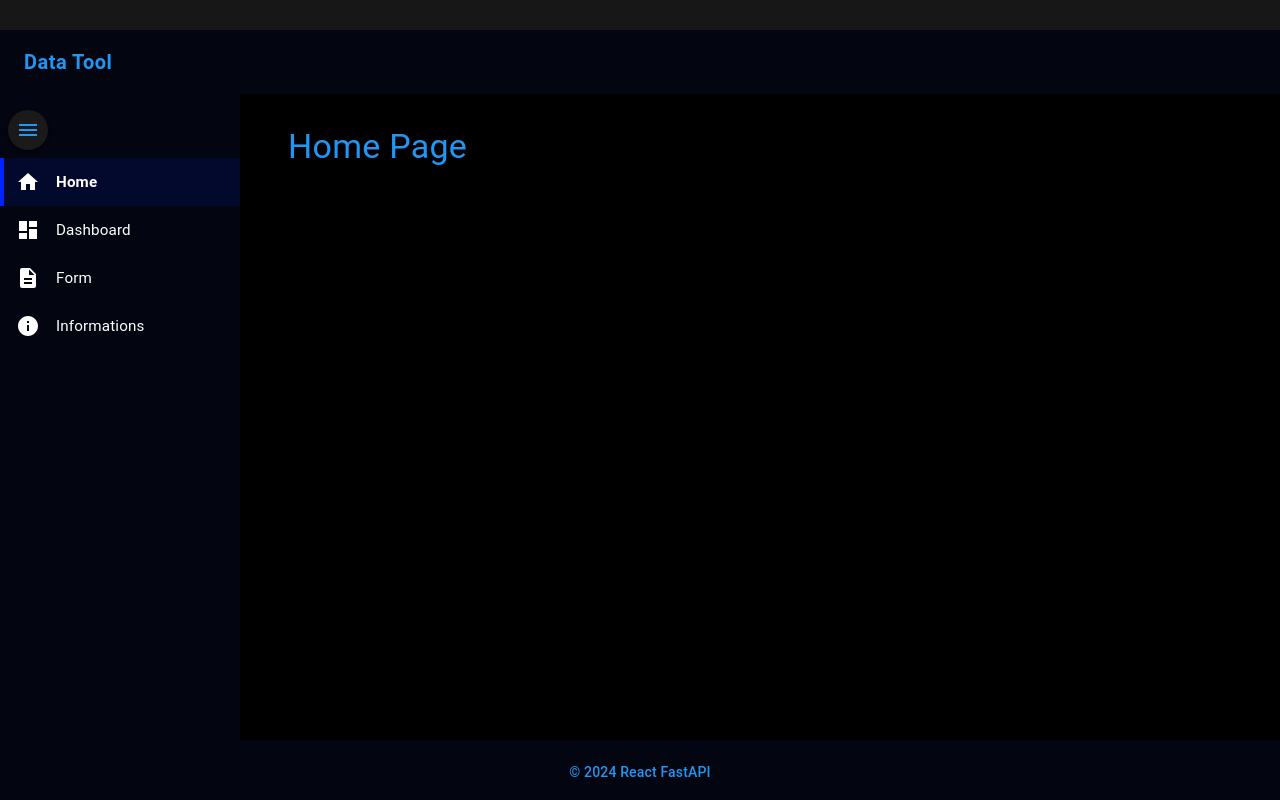
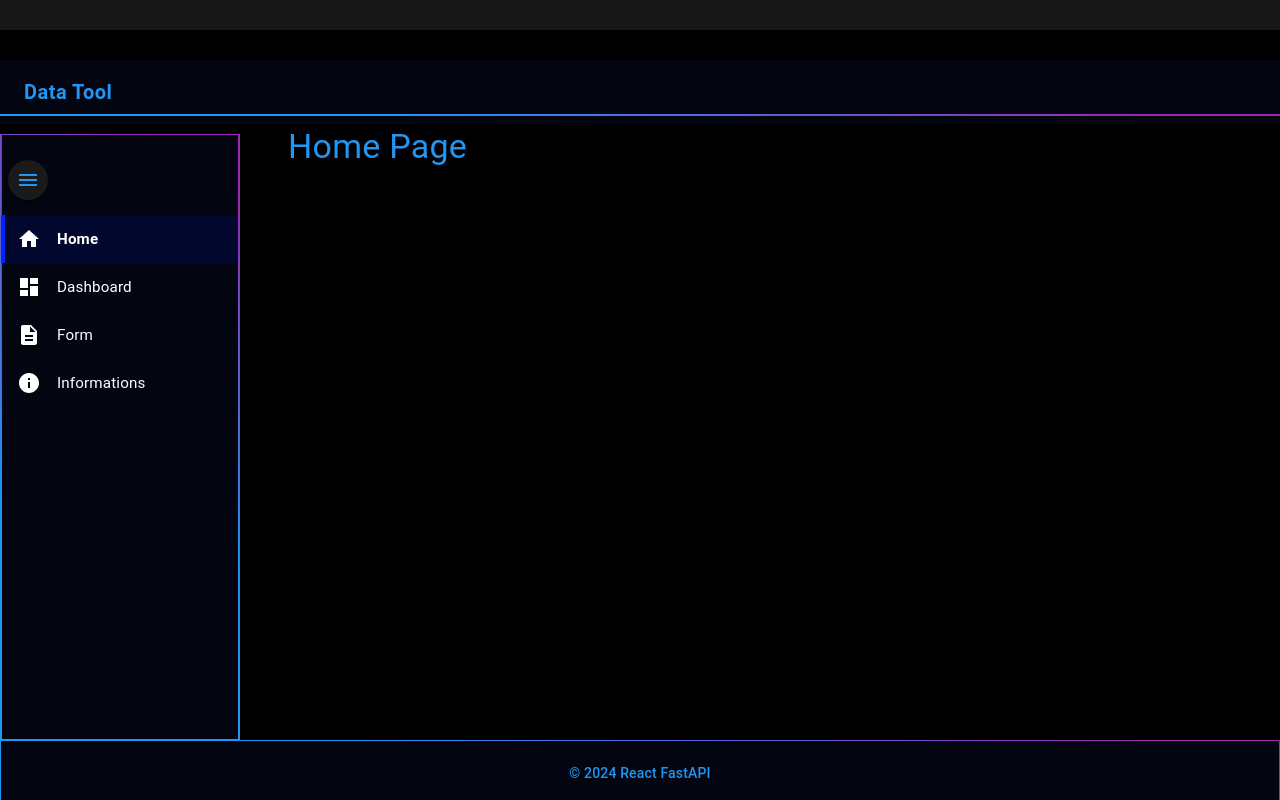
Before and after one commit to brainopensource/DataScience-Dashboard, a React (Vite) app in the folder frontend/electron-react-app/: page / in a window 1280 px wide. Built offline with nearby package versions, Linux system fonts and the light colour scheme.

Commit message:
Adding styles to components

```diff
--- a/frontend/electron-react-app/src/App.tsx
+++ b/frontend/electron-react-app/src/App.tsx
@@ -2,6 +2,7 @@ import React, { Suspense } from 'react';
 import { BrowserRouter as Router, Routes, Route } from 'react-router-dom';
 import { ThemeProvider } from '@mui/material/styles';
 import CssBaseline from '@mui/material/CssBaseline';
+import GlobalStyles from '@mui/material/GlobalStyles';
 import Layout from './components/Layout/Layout';
 import { ErrorBoundary } from './components/common/ErrorBoundary';
 import theme from './theme';
@@ -16,6 +17,27 @@ const App: React.FC = () => {
     <ErrorBoundary>
       <ThemeProvider theme={theme}>
         <CssBaseline />
+        <GlobalStyles styles={theme => ({
+          '*': {
+            scrollbarWidth: 'thin',           // Firefox
+            msOverflowStyle: 'none',         // IE 10+
+          },
+          '*::-webkit-scrollbar': {
+            width: '8px',
+          },
+          '*::-webkit-scrollbar-track': {
+            background: theme.palette.background.default,
+          },
+          '*::-webkit-scrollbar-thumb': {
+            backgroundColor: theme.palette.primary.main,
+            borderRadius: '4px',
+            border: '2px solid transparent',
+            backgroundClip: 'content-box',
+          },
+          '*::-webkit-scrollbar-thumb:hover': {
+            backgroundColor: theme.palette.primary.dark,
+          },
+        })} />
         <Router future={{ v7_startTransition: true, v7_relativeSplatPath: true }}>
           <Layout>
             <Suspense fallback={<PageLoadingFallback />}>
--- a/frontend/electron-react-app/src/components/Layout/Footer.tsx
+++ b/frontend/electron-react-app/src/components/Layout/Footer.tsx
@@ -8,7 +8,8 @@ const StyledAppBar = styled(AppBar)(({ theme }) => ({
   top: 'auto',
   bottom: 0,
   boxShadow: 'none',
-  borderTop: 'none',
+  border: '1px solid transparent',
+  borderImage: 'linear-gradient(45deg, #2196F3 30%, #9C27B0 90%) 1',
 }));
 
 const StyledToolbar = styled(Toolbar)({
--- a/frontend/electron-react-app/src/components/Layout/NavBar.tsx
+++ b/frontend/electron-react-app/src/components/Layout/NavBar.tsx
@@ -8,15 +8,24 @@ const NavBarContainer = styled(AppBar)(() => ({
 
 const StyledAppBar = styled(AppBar)(({ theme }) => ({
   backgroundColor: '#030510',
+  position: 'relative',
   top: '30px',
-  height: '48px',
+  height: '56px',
   boxShadow: 'none',
-  zIndex: 1200,
-  borderBottom: 'none',
+  zIndex: theme.zIndex.appBar,
+  '&::after': {
+    content: '""',
+    position: 'absolute',
+    bottom: 0,
+    left: 0,
+    right: 0,
+    height: '2px',
+    background: 'linear-gradient(45deg, #2196F3 30%, #9C27B0 90%)',
+  },
 }));
 
 const StyledToolbar = styled(Toolbar)({
-  minHeight: '48px',
+  minHeight: '56px',
   padding: '0 20px',
   backgroundColor: '#030510',
 });
--- a/frontend/electron-react-app/src/components/Layout/Sidebar.tsx
+++ b/frontend/electron-react-app/src/components/Layout/Sidebar.tsx
@@ -22,11 +22,12 @@ const Sidebar: React.FC<SidebarProps> = ({ isOpen, onClose }) => {
       sx={{
         position: 'fixed',
         left: 0,
-        top: theme.spacing(9.75),
+        top: `calc(${theme.spacing(9.75)} + ${theme.spacing(7)})`,
         bottom: theme.spacing(7.5),
         width: theme.spacing(7),
         backgroundColor: '#030510',
-        borderRight: 'none',
+        border: '1px solid transparent',
+        borderImage: 'linear-gradient(45deg, #2196F3 30%,rgb(113, 22, 173) 90%) 1',
         zIndex: theme.zIndex.drawer,
         boxShadow: 'none',
         display: isOpen ? 'none' : 'block',
--- a/frontend/electron-react-app/src/components/Layout/styles/SidebarStyles.tsx
+++ b/frontend/electron-react-app/src/components/Layout/styles/SidebarStyles.tsx
@@ -11,13 +11,39 @@ export const StyledDrawer = styled(Drawer)(({ theme }) => ({
     boxSizing: 'border-box',
     backgroundColor: '#030510',
     color: '#fff',
-    borderRight: 'none',
-    top: theme.spacing(9.75),
+    position: 'fixed',
+    border: '1px solid transparent',
+    borderImage: 'linear-gradient(45deg, #2196F3 30%, #9C27B0 90%) 1',
+    '&::before': {
+      content: '""',
+      position: 'absolute',
+      top: -1,
+      left: -1,
+      bottom: -1,
+      width: '2px',
+      background: 'linear-gradient(45deg, #2196F3 30%, #9C27B0 90%)',
+    },
+    '&::after': {
+      content: '""',
+      position: 'absolute',
+      top: -1,
+      right: -1,
+      bottom: -1,
+      width: '2px',
+      background: 'linear-gradient(45deg, #2196F3 30%, #9C27B0 90%)',
+    },
+    top: `calc(${theme.spacing(9.75)} + ${theme.spacing(7)})`,
     bottom: theme.spacing(7.5),
-    height: `calc(100% - ${theme.spacing(9.75)} - ${theme.spacing(7.5)})`,
-    position: 'fixed',
-    zIndex: theme.zIndex.drawer,
+    height: `calc(100% - (${theme.spacing(9.75)} + ${theme.spacing(7)}) - ${theme.spacing(7.5)})`,
+    zIndex: theme.zIndex.appBar - 200,
     overflowX: 'hidden',
+    // Hide scrollbar for Chrome, Safari and Opera
+    '&::-webkit-scrollbar': {
+      display: 'none',
+    },
+    // Hide scrollbar for IE, Edge and Firefox
+    msOverflowStyle: 'none',  // IE and Edge
+    scrollbarWidth: 'none',  // Firefox
     transform: 'translateX(0)',
     transition: theme.transitions.create('transform', {
       easing: theme.transitions.easing.easeInOut,
@@ -34,7 +60,7 @@ export const StyledDrawer = styled(Drawer)(({ theme }) => ({
 export const MenuButton = styled(IconButton)(({ theme }) => ({
   position: 'fixed',
   left: theme.spacing(1),
-  top: theme.spacing(13.75),
+  top: theme.spacing(20),
   zIndex: theme.zIndex.drawer + 1,
   color: theme.palette.primary.main,
   backgroundColor: theme.palette.background.paper,
--- /dev/null
+++ b/frontend/electron-react-app/src/components/common/GradientButton.tsx
@@ -0,0 +1,18 @@
+import React from 'react';
+import { styled } from '@mui/material/styles';
+import Button, { ButtonProps } from '@mui/material/Button';
+
+// A button that shows a blue-to-purple gradient on hover
+const GradientButton = styled((props: ButtonProps) => <Button {...props} />)(({ theme }) => ({
+  transition: theme.transitions.create(['background-image', 'box-shadow'], {
+    easing: theme.transitions.easing.easeInOut,
+    duration: theme.transitions.duration.shorter,
+  }),
+  '&:hover': {
+    backgroundImage: 'linear-gradient(45deg, #2196F3 30%, #9C27B0 90%)',
+    color: theme.palette.common.white,
+    boxShadow: theme.shadows[4],
+  },
+}));
+
+export default GradientButton;
--- a/frontend/electron-react-app/src/components/features/dashboard/DashboardGrid.tsx
+++ b/frontend/electron-react-app/src/components/features/dashboard/DashboardGrid.tsx
@@ -4,7 +4,7 @@ import { useTheme } from '@mui/material/styles';
 import { GridCard, GridText, GridImage } from '../../grid/GridComponents';
 import { DashboardContent } from '../../../types/dashboard/dashboard';
 import { GridRow } from '../../../types/common/grid';
-import { Button } from '@mui/material';
+import GradientButton from '../../common/GradientButton';
 
 interface DashboardGridProps {
   content: DashboardContent;
@@ -108,13 +108,11 @@ export const DashboardGrid: React.FC<DashboardGridProps> = ({
           title={action.title}
           content={action.content}
           actions={
-            <Button variant={action.buttonVariant} color={action.buttonColor}>
+            <GradientButton variant={action.buttonVariant}>
               {action.buttonText}
-            </Button>
+            </GradientButton>
           }
-          cardSx={{
-            textAlign: 'center',
-          }}
+          cardSx={{ textAlign: 'center' }}
         />
       ),
       xs: 12,
--- a/frontend/electron-react-app/src/components/features/information/InformationGrid.tsx
+++ b/frontend/electron-react-app/src/components/features/information/InformationGrid.tsx
@@ -7,14 +7,14 @@ import { useTheme } from '@mui/material/styles';
 
 interface InformationGridProps {
   content: InformationContent;
-  variant?: 'default' | 'compact' | 'elevated';
   containerSx?: React.CSSProperties;
+  showHeader?: boolean;
 }
 
 export const InformationGrid: React.FC<InformationGridProps> = ({
   content,
-  variant = 'default',
   containerSx,
+  showHeader = true,
 }) => {
   const theme = useTheme();
 
@@ -31,12 +31,9 @@ export const InformationGrid: React.FC<InformationGridProps> = ({
               content: content.description,
               color: 'primary',
             }}
-            variant="elevated"
           />
         ),
         xs: 12,
-        sm: 12,
-        md: 12,
       },
     ],
   };
@@ -45,14 +42,17 @@ export const InformationGrid: React.FC<InformationGridProps> = ({
     id: section.id,
     items: section.cards.map(card => ({
       id: card.id,
-      component: <InformationCard key={card.id} card={card} variant={variant} />,
+      component: <InformationCard key={card.id} card={card} />,
       xs: 12,
       sm: 6,
       md: 6,
     })),
   }));
 
-  const rows = [headerRow, ...informationRows];
+  const rows = [
+    ...(showHeader ? [headerRow] : []),
+    ...informationRows,
+  ];
 
   return (
     <BaseGrid
--- a/frontend/electron-react-app/src/pages/Informations/Informations.tsx
+++ b/frontend/electron-react-app/src/pages/Informations/Informations.tsx
@@ -3,7 +3,7 @@ import { InformationGrid } from '../../components/features/information/Informati
 import { informationContent } from '../../data/information/informationData';
 
 const Informations: React.FC = () => {
-  return <InformationGrid content={informationContent} variant="default" />;
+  return <InformationGrid content={informationContent} showHeader={false} />;
 };
 
 export default Informations;
```
Also changed, not shown: frontend/electron-react-app/src/components/Layout/SidebarMenu.tsx (line endings or trailing spaces).
